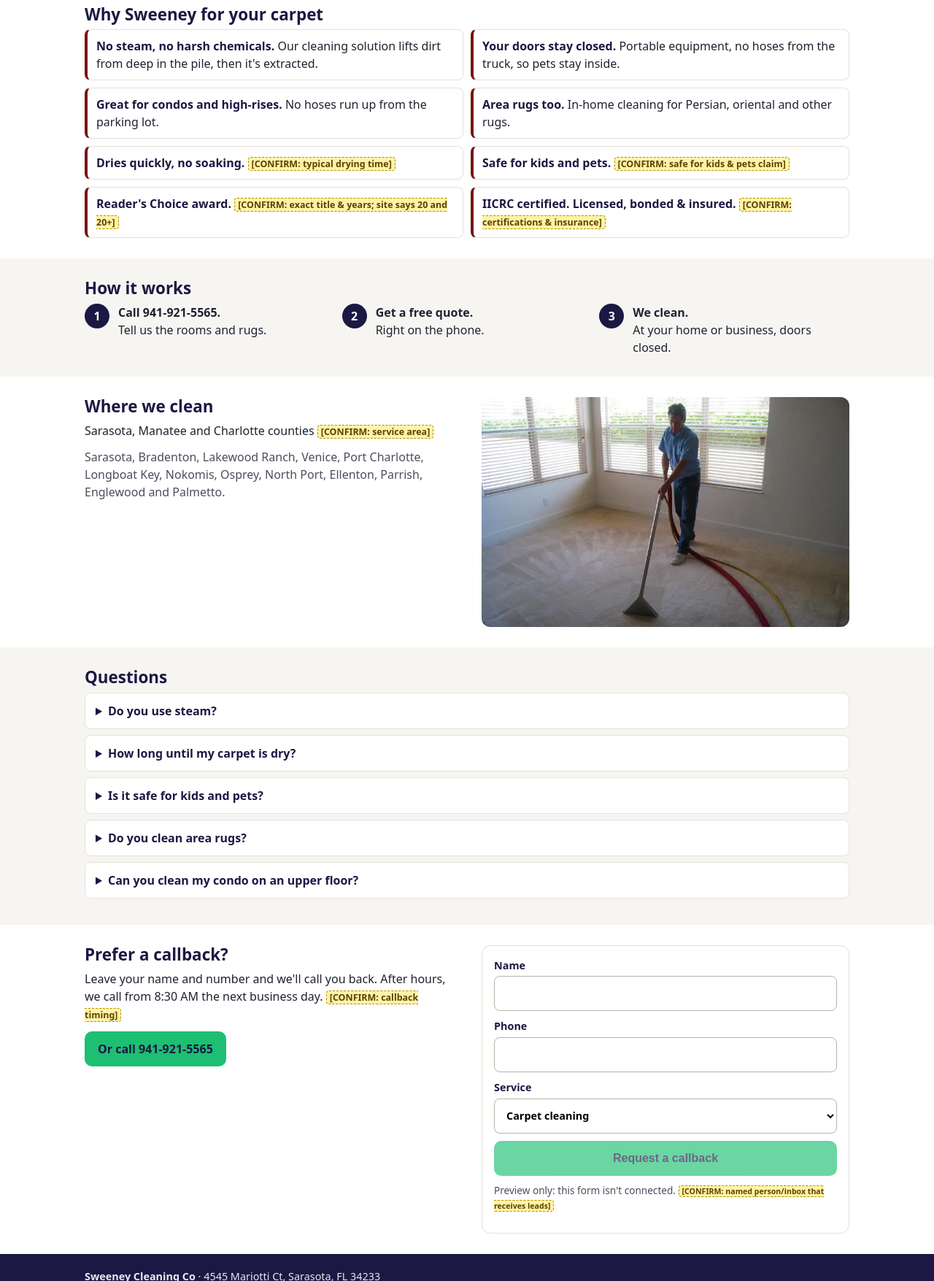
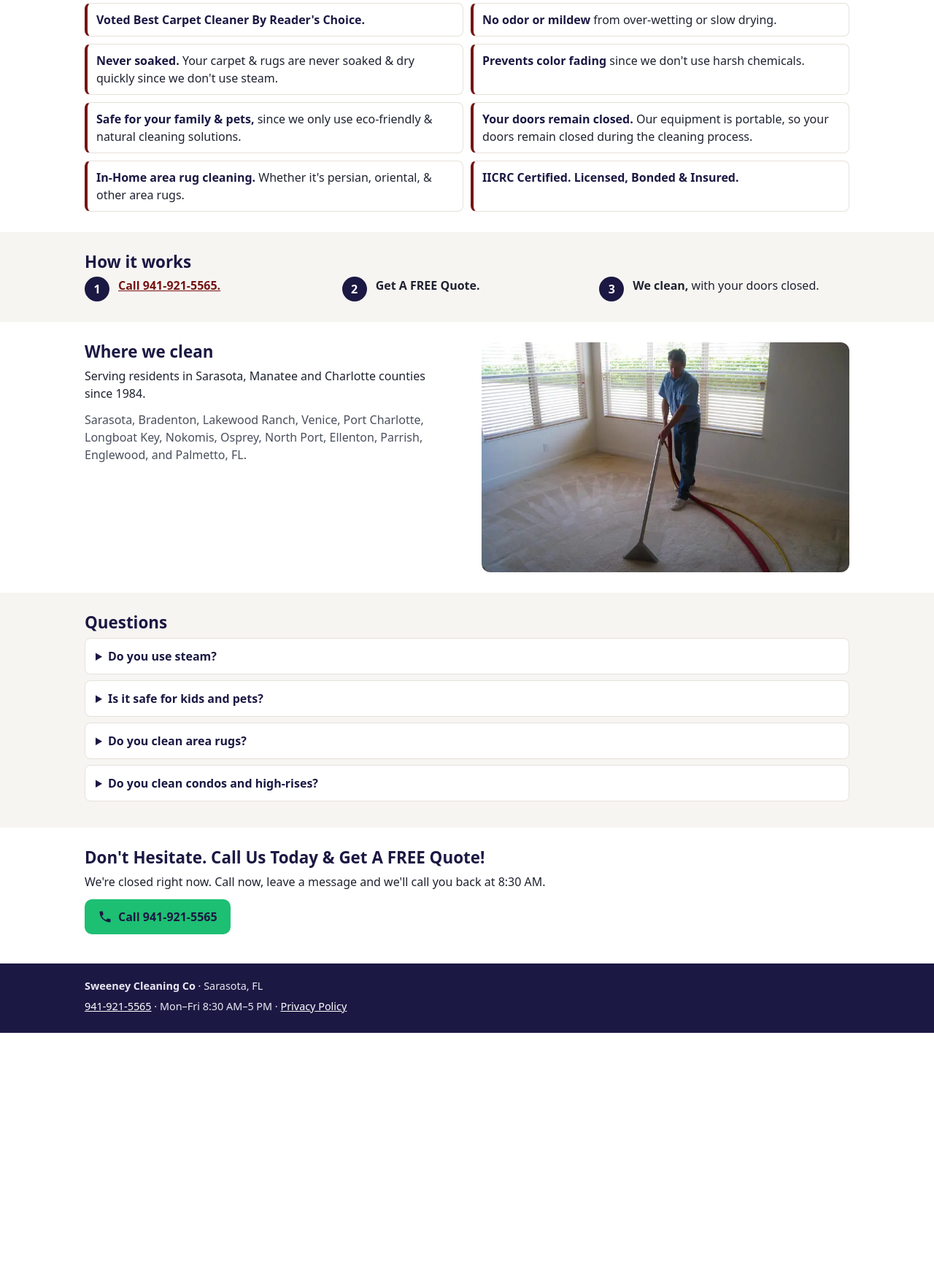
Before and after one commit to ggmedianote/lp-preview-c1, a plain HTML site: page index.html in a window 1280 px wide. Shown: the part 1045-2800 px from the top of the page at 73% size. After the commit the page ends 2460 px from the top, so only its background shows below. Drawn offline with Linux system fonts and the light colour scheme.

Commit message:
Calls only, site-verified claims, 4.8/226 rating

```diff
--- a/index.html
+++ b/index.html
@@ -5,9 +5,10 @@
 <meta name="viewport" content="width=device-width,initial-scale=1">
 <meta name="robots" content="noindex,nofollow">
 <title>Carpet Cleaning Sarasota &amp; Manatee | Sweeney Cleaning Co (Draft Preview)</title>
-<meta name="description" content="Draft preview of a call-first carpet cleaning landing page for Sweeney Cleaning Co. Not live.">
+<meta name="description" content="Draft preview of a call-first carpet cleaning page for Sweeney Cleaning Co. Not live.">
 <meta name="theme-color" content="#751614">
 <link rel="icon" href="img/favicon.png" type="image/png">
+<script type="application/ld+json">{"@context":"https://schema.org","@type":"LocalBusiness","name":"Sweeney Cleaning Co","url":"https://sweeneycleaning.net/","telephone":"+1-941-921-5565","image":"img/logo-168.webp","address":{"@type":"PostalAddress","streetAddress":"4545 Mariotti Ct","addressLocality":"Sarasota","addressRegion":"FL","postalCode":"34233","addressCountry":"US"},"openingHoursSpecification":[{"@type":"OpeningHoursSpecification","dayOfWeek":["Monday","Tuesday","Wednesday","Thursday","Friday"],"opens":"08:30","closes":"17:00"}],"aggregateRating":{"@type":"AggregateRating","ratingValue":4.8,"reviewCount":226,"bestRating":5,"worstRating":1}}</script>
 <link rel="preload" as="image" href="img/logo-112.webp" type="image/webp">
 <style>
 :root{--red:#751614;--navy:#1b1843;--green:#1dbf73;--ink:#1f2230;--mute:#4a4f5c;--bg:#f7f5f2;--line:#e6e1da}
@@ -22,7 +23,6 @@ h2{font-size:1.4rem;font-weight:800}
 h3{font-size:1.05rem}
 p{margin:0 0 .75rem}
 .wrap{max-width:1080px;margin:0 auto;padding:0 16px}
-.cf{background:#fff3a6;color:#5a4300;border:1px dashed #b38f00;border-radius:4px;padding:0 4px;font-size:.78em;font-weight:600;white-space:normal}
 .draft{background:var(--navy);color:#fff;font-size:12px;text-align:center;padding:4px 8px;letter-spacing:.04em}
 .draft b{color:#ffd84d}
 header{border-bottom:1px solid var(--line);background:#fff}
@@ -47,8 +47,6 @@ header{border-bottom:1px solid var(--line);background:#fff}
 .hours{font-size:.85rem;color:var(--mute);text-align:center;margin:6px 0 0}
 .ah{display:none;background:#fff;border:2px solid var(--navy);border-radius:10px;padding:10px 12px;margin:0 0 12px;font-size:.92rem}
 body.after .ah{display:block}
-body.after .ah-alt{display:inline-flex}
-.ah-alt{display:none}
 .hero-img{display:none}
 section{padding:28px 0}
 .alt{background:var(--bg)}
@@ -68,10 +66,6 @@ section{padding:28px 0}
 details{background:#fff;border:1px solid var(--line);border-radius:8px;margin-bottom:8px}
 summary{cursor:pointer;font-weight:700;color:var(--navy);padding:12px 14px;min-height:48px}
 details p{padding:0 14px 12px;margin:0}
-form{display:grid;gap:10px;background:#fff;border:1px solid var(--line);border-radius:12px;padding:16px}
-label{font-weight:700;font-size:.9rem;color:var(--navy);display:grid;gap:4px}
-input,select{font:inherit;min-height:48px;padding:8px 12px;border:1px solid #b9b2a8;border-radius:8px;width:100%;background:#fff}
-button[disabled]{opacity:.65;cursor:not-allowed}
 .note{font-size:.85rem;color:var(--mute)}
 footer{background:var(--navy);color:#e8e7f2;font-size:.9rem;padding:20px 0}
 footer a{color:#fff}
@@ -96,10 +90,15 @@ footer p{margin:0 0 6px}
  .two{display:grid;grid-template-columns:1fr 1fr;gap:40px;align-items:start}
  .m-only{display:none}
 }
+.rating{color:var(--navy)}
+.after-t{display:none}
+body.after .after-t{display:inline}
+body.after p.after-t{display:block}
+body.after .open-t{display:none}
 </style>
 </head>
 <body>
-<div class="draft"><b>DRAFT PREVIEW</b> · not live · <span class="cf">[CONFIRM]</span> = needs Sweeney's OK</div>
+<div class="draft"><b>DRAFT PREVIEW</b> · not live</div>
 
 <header>
  <div class="wrap hd">
@@ -113,19 +112,17 @@ footer p{margin:0 0 6px}
  <div class="wrap">
   <div>
    <h1>Carpet Cleaning in Sarasota &amp; Manatee</h1>
-   <p class="proof"><span class="stars" aria-hidden="true">★★★★★</span> 4.8 from 201 Google reviews <span class="cf">[CONFIRM: rating &amp; count vs Google profile]</span> · Family-owned since 1984 <span class="cf">[CONFIRM: years]</span></p>
-   <p class="sub">No steam and no harsh chemicals. Call for a free quote.</p>
-   <div class="ah" role="status"><b>We're closed right now.</b> Call and leave a message, or request a callback below. We call back from 8:30 AM the next business day. <span class="cf">[CONFIRM: after-hours callback process]</span></div>
+   <p class="proof"><b class="rating">4.8 <span class="stars">★</span> · 226 Google reviews</b> · Since 1984</p>
+   <p class="sub">Award Winning Carpet Cleaning. We don't use steam or harsh chemicals.</p>
+   <div class="ah" role="status"><b>We're closed right now.</b> Call now, leave a message and we'll call you back at 8:30 AM.</div>
    <div class="offer">
-    <strong>20% OFF Carpet Cleaning</strong>
-    <span>Call now to get 20% off our carpet cleaning.</span><br>
-    <span class="cf">[CONFIRM: 20% off terms, minimum &amp; expiry]</span> <span class="cf">[CONFIRM: optional "from $X" price]</span>
+    <strong>20% OFF Carpet Cleaning Special</strong>
+    <span>Call Now To Get 20% OFF Our Carpet Cleaning Services.</span>
    </div>
    <div class="cta">
-    <a class="btn btn-call" href="tel:+19419215565"><svg viewBox="0 0 24 24" aria-hidden="true"><path fill="currentColor" d="M6.6 10.8a15.1 15.1 0 0 0 6.6 6.6l2.2-2.2c.3-.3.7-.4 1-.2 1.1.4 2.3.6 3.6.6.6 0 1 .4 1 1V20c0 .6-.4 1-1 1A17 17 0 0 1 3 4c0-.6.4-1 1-1h3.5c.6 0 1 .4 1 1 0 1.3.2 2.5.6 3.6.1.3 0 .7-.2 1z"/></svg>Call 941-921-5565</a>
-    <a class="btn btn-alt ah-alt" href="#callback">Request a callback</a>
+    <a class="btn btn-call" href="tel:+19419215565"><svg viewBox="0 0 24 24" aria-hidden="true"><path fill="currentColor" d="M6.6 10.8a15.1 15.1 0 0 0 6.6 6.6l2.2-2.2c.3-.3.7-.4 1-.2 1.1.4 2.3.6 3.6.6.6 0 1 .4 1 1V20c0 .6-.4 1-1 1A17 17 0 0 1 3 4c0-.6.4-1 1-1h3.5c.6 0 1 .4 1 1 0 1.3.2 2.5.6 3.6.1.3 0 .7-.2 1z"/></svg><span class="open-t">Call 941-921-5565</span><span class="after-t">Call now: 941-921-5565</span></a>
    </div>
-   <p class="hours">Free quote by phone · Mon–Fri 8:30 AM–5 PM</p>
+   <p class="hours">Get A FREE Quote · Mon–Fri 8:30 AM–5 PM</p>
   </div>
   <div class="hero-img">
    <img class="photo" src="img/team-800.webp" width="800" height="400" loading="lazy" alt="The Sweeney Cleaning team with their van">
@@ -136,29 +133,26 @@ footer p{margin:0 0 6px}
 <section class="m-only" aria-label="Our team">
  <div class="wrap">
   <img class="photo" src="img/team-400.webp" srcset="img/team-400.webp 400w, img/team-800.webp 800w" sizes="(max-width:860px) calc(100vw - 32px), 500px" width="800" height="400" loading="lazy" alt="The Sweeney Cleaning team with their van">
-  <p class="cap">The Sweeney team. Family-owned and operated by the Sweeney brothers. <span class="cf">[CONFIRM: still family-run as stated on the current site]</span></p>
+  <p class="cap">Sweeney Cleaning Co is family owned and operated by the four Sweeney brothers.</p>
  </div>
 </section>
 
 <section class="alt" aria-labelledby="rv-h">
  <div class="wrap">
   <h2 id="rv-h">What customers say</h2>
-  <p class="proof"><span class="stars" aria-hidden="true">★★★★★</span> 4.8 on Google <span class="cf">[CONFIRM: rating]</span> · <a href="#" aria-disabled="true">Read all reviews on Google</a> <span class="cf">[CONFIRM: Google profile link]</span></p>
+  <p class="proof"><b class="rating">4.8 <span class="stars">★</span> · 226 Google reviews</b></p>
   <div class="reviews">
    <figure class="rv" style="margin:0">
     <div class="who">Richard Martin</div>
-    <p>"The Sweeney Team cleaned our furniture and carpeting PERFECTLY within a few days of calling them. They were prompt, courteous, and professional and an EXCELLENT VALUE!"</p>
-    <span class="cf">[CONFIRM: real review, permission to use]</span>
+    <p>"We called Sweeney because they had excellent reviews. We were not disappointed! The Sweeney Team cleaned our furniture and carpeting PERFECTLY within a few days of calling them. They were prompt, courteous, and professional and an EXCELLENT VALUE! Thank you Sweeney for a job EXCELLENTLY done!"</p>
    </figure>
    <figure class="rv" style="margin:0">
     <div class="who">Kathy Foote</div>
-    <p>"Excellent service, professional, friendly and most of all honest. Great value for the work done. My floors look like new again!"</p>
-    <span class="cf">[CONFIRM: real review, permission to use; this one was for tile &amp; grout]</span>
+    <p>"What a great job the crew did cleaning the tile and grout in my entire house. You could eat off of the floors! Have never had a cleaning this good. Excellent service, professional, friendly and most of all honest. Great value for the work done. My floors look like new again!"</p>
    </figure>
    <figure class="rv" style="margin:0">
     <div class="who">Paulomi Desai</div>
-    <p>"Very punctual arrived on time ... Didn't rush the job, and when they were done the furniture and pillows looked like brand new!"</p>
-    <span class="cf">[CONFIRM: real review, permission to use; swap for a carpet review if available]</span>
+    <p>"Very punctual arrived on time and started cleaning the outdoor furniture and the pillows right away! Didn't rush the job, and when they were done the furniture and pillows looked like brand new!"</p>
    </figure>
   </div>
  </div>
@@ -168,14 +162,14 @@ footer p{margin:0 0 6px}
  <div class="wrap">
   <h2 id="why-h">Why Sweeney for your carpet</h2>
   <ul class="why">
-   <li><b>No steam, no harsh chemicals.</b> Our cleaning solution lifts dirt from deep in the pile, then it's extracted.</li>
-   <li><b>Your doors stay closed.</b> Portable equipment, no hoses from the truck, so pets stay inside.</li>
-   <li><b>Great for condos and high-rises.</b> No hoses run up from the parking lot.</li>
-   <li><b>Area rugs too.</b> In-home cleaning for Persian, oriental and other rugs.</li>
-   <li><b>Dries quickly, no soaking.</b> <span class="cf">[CONFIRM: typical drying time]</span></li>
-   <li><b>Safe for kids and pets.</b> <span class="cf">[CONFIRM: safe for kids &amp; pets claim]</span></li>
-   <li><b>Reader's Choice award.</b> <span class="cf">[CONFIRM: exact title &amp; years; site says 20 and 20+]</span></li>
-   <li><b>IICRC certified. Licensed, bonded &amp; insured.</b> <span class="cf">[CONFIRM: certifications &amp; insurance]</span></li>
+   <li><b>Voted Best Carpet Cleaner By Reader's Choice.</b></li>
+   <li><b>No odor or mildew</b> from over-wetting or slow drying.</li>
+   <li><b>Never soaked.</b> Your carpet &amp; rugs are never soaked &amp; dry quickly since we don't use steam.</li>
+   <li><b>Prevents color fading</b> since we don't use harsh chemicals.</li>
+   <li><b>Safe for your family &amp; pets,</b> since we only use eco-friendly &amp; natural cleaning solutions.</li>
+   <li><b>Your doors remain closed.</b> Our equipment is portable, so your doors remain closed during the cleaning process.</li>
+   <li><b>In-Home area rug cleaning.</b> Whether it's persian, oriental, &amp; other area rugs.</li>
+   <li><b>IICRC Certified. Licensed, Bonded &amp; Insured.</b></li>
   </ul>
  </div>
 </section>
@@ -184,9 +178,9 @@ footer p{margin:0 0 6px}
  <div class="wrap">
   <h2 id="how-h">How it works</h2>
   <ol class="steps">
-   <li><div><b>Call 941-921-5565.</b><br>Tell us the rooms and rugs.</div></li>
-   <li><div><b>Get a free quote.</b><br>Right on the phone.</div></li>
-   <li><div><b>We clean.</b><br>At your home or business, doors closed.</div></li>
+   <li><div><b><a href="tel:+19419215565">Call 941-921-5565.</a></b></div></li>
+   <li><div><b>Get A FREE Quote.</b></div></li>
+   <li><div><b>We clean,</b> with your doors closed.</div></li>
   </ol>
  </div>
 </section>
@@ -195,8 +189,8 @@ footer p{margin:0 0 6px}
  <div class="wrap two">
   <div>
    <h2 id="area-h">Where we clean</h2>
-   <p>Sarasota, Manatee and Charlotte counties <span class="cf">[CONFIRM: service area]</span></p>
-   <p class="towns">Sarasota, Bradenton, Lakewood Ranch, Venice, Port Charlotte, Longboat Key, Nokomis, Osprey, North Port, Ellenton, Parrish, Englewood and Palmetto.</p>
+   <p>Serving residents in Sarasota, Manatee and Charlotte counties since 1984.</p>
+   <p class="towns">Sarasota, Bradenton, Lakewood Ranch, Venice, Port Charlotte, Longboat Key, Nokomis, Osprey, North Port, Ellenton, Parrish, Englewood, and Palmetto, FL.</p>
   </div>
   <div>
    <img class="photo" src="img/work-400.webp" srcset="img/work-400.webp 400w, img/work-800.webp 800w" sizes="(max-width:860px) calc(100vw - 32px), 500px" width="800" height="500" loading="lazy" alt="Sweeney technician cleaning carpet in an empty room">
@@ -207,35 +201,25 @@ footer p{margin:0 0 6px}
 <section class="alt" aria-labelledby="faq-h">
  <div class="wrap">
   <h2 id="faq-h">Questions</h2>
-  <details><summary>Do you use steam?</summary><p>No. Our low-moisture method doesn't soak your carpet, which helps prevent odor and mildew.</p></details>
-  <details><summary>How long until my carpet is dry?</summary><p><span class="cf">[CONFIRM: drying time answer]</span></p></details>
-  <details><summary>Is it safe for kids and pets?</summary><p>We use eco-friendly cleaning solutions. <span class="cf">[CONFIRM: safety wording]</span></p></details>
-  <details><summary>Do you clean area rugs?</summary><p>Yes, in your home, including Persian and oriental rugs.</p></details>
-  <details><summary>Can you clean my condo on an upper floor?</summary><p>Yes. Our equipment is portable, so we don't run hoses up from the parking lot.</p></details>
+  <details><summary>Do you use steam?</summary><p>No. Your carpet &amp; rugs are never soaked &amp; dry quickly since we don't use steam.</p></details>
+  <details><summary>Is it safe for kids and pets?</summary><p>Safe for your family &amp; pets, since we only use eco-friendly &amp; natural cleaning solutions.</p></details>
+  <details><summary>Do you clean area rugs?</summary><p>In-Home area rug cleaning. Whether it's persian, oriental, &amp; other area rugs.</p></details>
+  <details><summary>Do you clean condos and high-rises?</summary><p>Sweeney Cleaning's process is beneficial to condominium and high rise buildings, because the Sweeney Boys do not run hoses outside the building.</p></details>
  </div>
 </section>
 
-<section id="callback" aria-labelledby="cb-h">
- <div class="wrap two">
-  <div>
-   <h2 id="cb-h">Prefer a callback?</h2>
-   <p>Leave your name and number and we'll call you back. After hours, we call from 8:30 AM the next business day. <span class="cf">[CONFIRM: callback timing]</span></p>
-   <p><a class="btn btn-call" href="tel:+19419215565">Or call 941-921-5565</a></p>
-  </div>
-  <form onsubmit="return false" aria-describedby="fn">
-   <label>Name<input name="name" autocomplete="name" required></label>
-   <label>Phone<input name="phone" type="tel" autocomplete="tel" inputmode="tel" required></label>
-   <label>Service<select name="service"><option>Carpet cleaning</option><option>Area rug cleaning</option><option>Other</option></select></label>
-   <button class="btn btn-call" type="submit" disabled>Request a callback</button>
-   <p class="note" id="fn">Preview only: this form isn't connected. <span class="cf">[CONFIRM: named person/inbox that receives leads]</span></p>
-  </form>
+<section aria-labelledby="call-h">
+ <div class="wrap">
+  <h2 id="call-h">Don't Hesitate. Call Us Today &amp; Get A FREE Quote!</h2>
+  <p class="after-t">We're closed right now. Call now, leave a message and we'll call you back at 8:30 AM.</p>
+  <p><a class="btn btn-call" href="tel:+19419215565"><svg viewBox="0 0 24 24" aria-hidden="true"><path fill="currentColor" d="M6.6 10.8a15.1 15.1 0 0 0 6.6 6.6l2.2-2.2c.3-.3.7-.4 1-.2 1.1.4 2.3.6 3.6.6.6 0 1 .4 1 1V20c0 .6-.4 1-1 1A17 17 0 0 1 3 4c0-.6.4-1 1-1h3.5c.6 0 1 .4 1 1 0 1.3.2 2.5.6 3.6.1.3 0 .7-.2 1z"/></svg>Call 941-921-5565</a></p>
  </div>
 </section>
 </main>
 
 <footer>
  <div class="wrap">
-  <p><b>Sweeney Cleaning Co</b> · 4545 Mariotti Ct, Sarasota, FL 34233</p>
+  <p><b>Sweeney Cleaning Co</b> · Sarasota, FL</p>
   <p><a href="tel:+19419215565">941-921-5565</a> · Mon–Fri 8:30 AM–5 PM · <a href="https://sweeneycleaning.net/privacy-policy/" rel="nofollow">Privacy Policy</a></p>
  </div>
 </footer>
```
